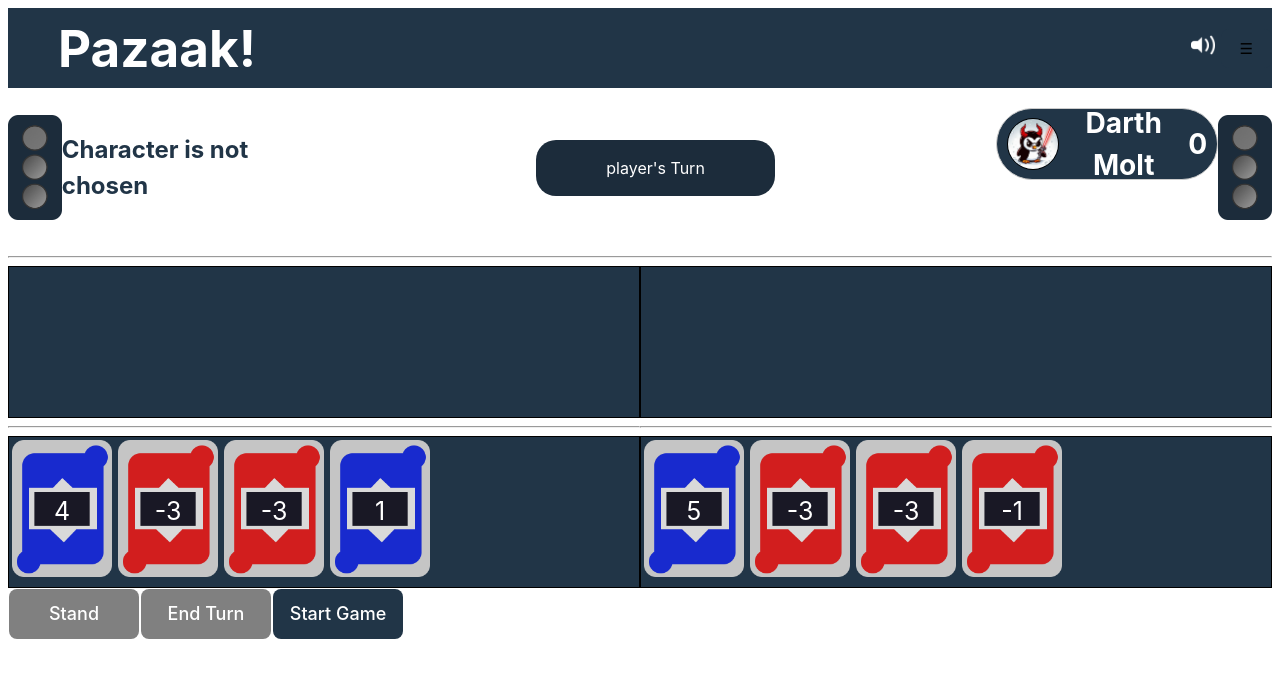
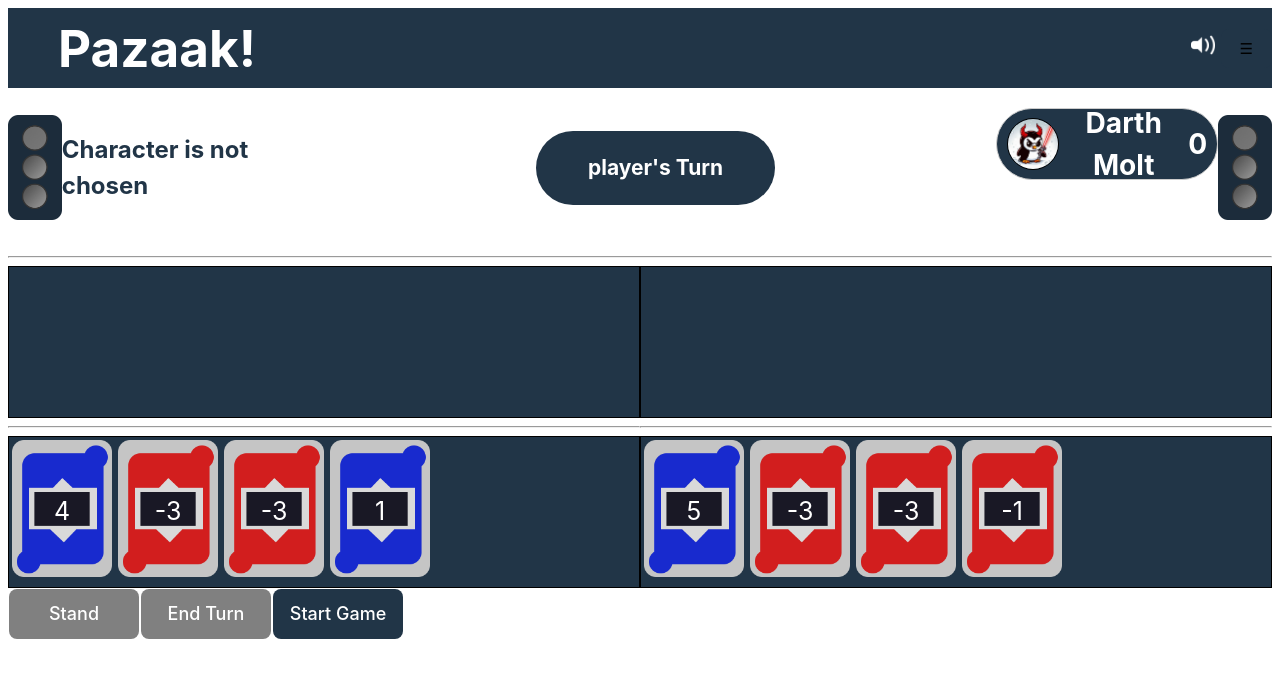
Before and after one commit to abasile1-tech/PazaakPadawan, a React (Vite) app in the folder client/: page /solo in a window 1280 px wide. Shown: the top 678 px of the page. Built offline with nearby package versions, Linux system fonts and the light colour scheme.

Commit message:
turn indicator

```diff
--- a/client/src/App.css
+++ b/client/src/App.css
@@ -151,10 +151,10 @@
 }
 
 .turn-indicator {
-  background-color: #1C2C3B;
+  background-color: #213547;
   color: #fff;
   text-align: center;
-  border-radius: 20px;
+  border-radius: 40px;
   margin: 0 auto;
   display: flex;
   justify-content: center;
@@ -162,6 +162,8 @@
   padding: 0 auto;
   min-width: 60px;
   max-width: 35%;
+  font-size: 21px;
+  font-weight: bold;
 }
 
 .turn_indicator {
```
